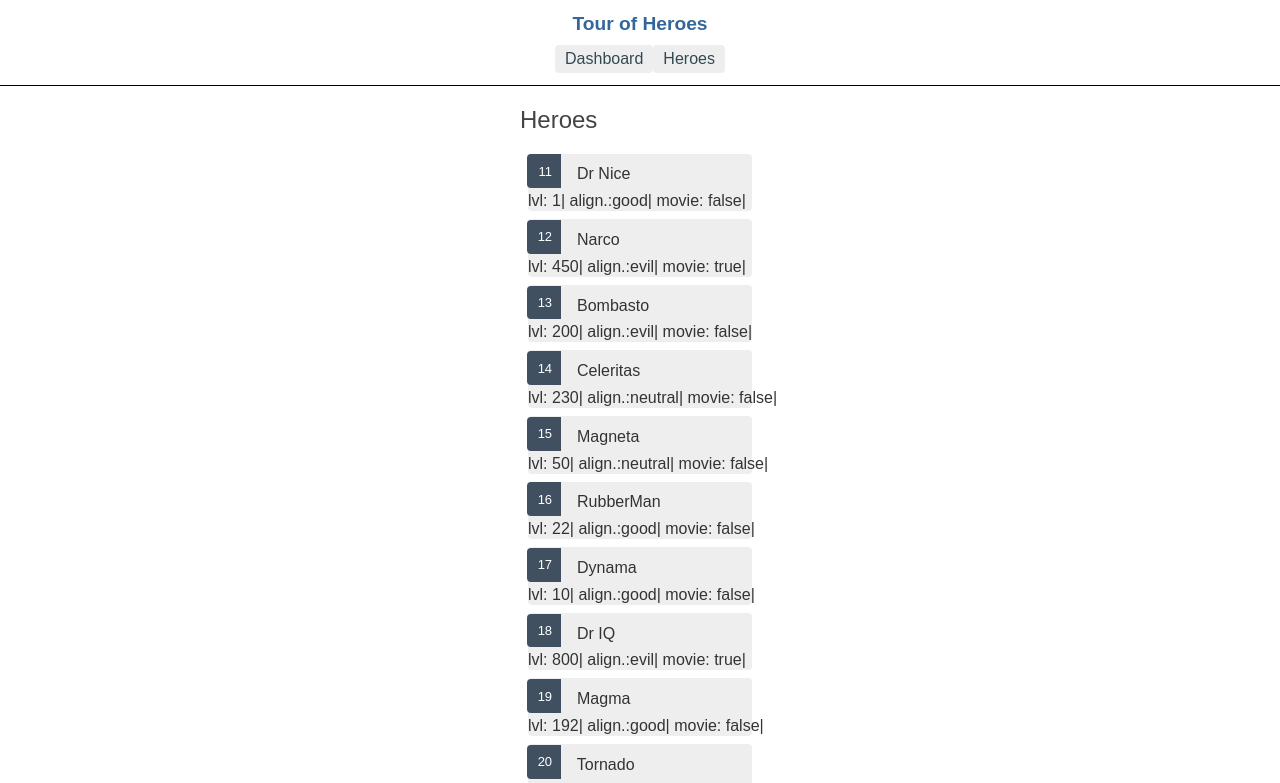
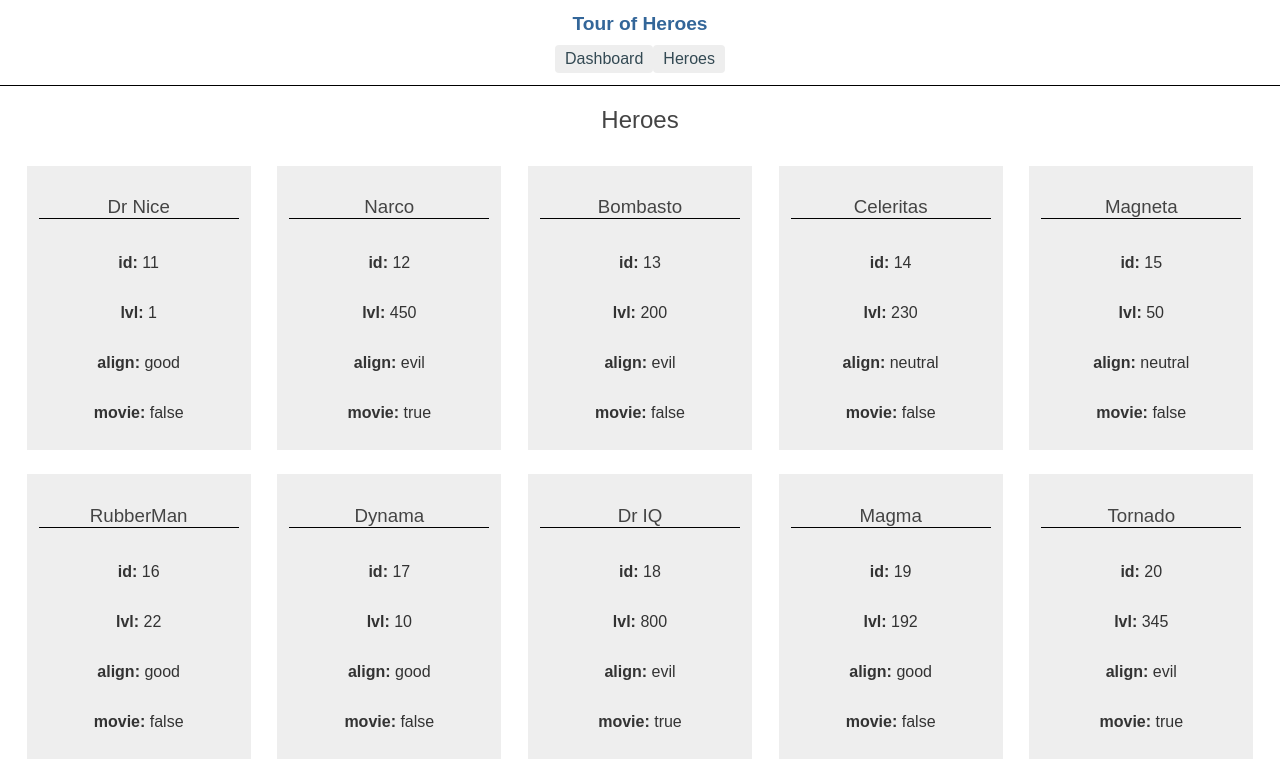
Before and after one commit to lantos14/tour-of-heroes-tutorial, an Angular app: page /heroes in a window 1280 px wide. Shown: the top 783 px of the page. Built offline with nearby package versions, Linux system fonts and the light colour scheme.

Commit message:
REFACT: hero list component routing to details page

```diff
--- a/src/app/hero-detail/hero-detail.component.html
+++ b/src/app/hero-detail/hero-detail.component.html
@@ -1,4 +1,4 @@
-<div *ngIf="hero" class="hero-detail">
+<div *ngIf="hero" class="hero-detail" routerLink="/detail/{{hero.id}}">
 
     <h2>{{hero.name | uppercase}} Details</h2>
     <div><span>id: </span>{{hero.id}}</div>
--- a/src/app/heroes/heroes.component.css
+++ b/src/app/heroes/heroes.component.css
@@ -1,36 +1,37 @@
 /* HeroesComponent's private CSS styles */
-.heroes {
-  margin: 0 0 2em 0;
+
+ul {
   list-style-type: none;
-  padding: 0;
-  width: 15em;
-}
-.heroes li {
-  position: relative;
-  cursor: pointer;
-  background-color: #EEE;
-  margin: .5em;
-  padding: .3em 0;
-  height: 3em;
-  border-radius: 4px;
+  padding: unset;
+  display: flex;
+  justify-content: space-evenly;
+  flex-wrap: wrap;
 }
 
-.heroes li:hover {
-  color: #607D8B;
-  background-color: #DDD;
-  left: .1em;
+h2, h3 {
+  text-align: center;
 }
 
-.heroes a {
-  color: #333;
-  text-decoration: none;
-  position: relative;
-  display: block;
-  width: 280px;
+h3 {
+  border-bottom: 1px solid black;
 }
 
-.heroes a:hover {
-  color:#607D8B;
+.hero-card {
+  background-color: #EEE;
+  width: 200px;
+  padding: 12px;
+  margin: 12px 0;
+}
+
+.hero-card:hover {
+  background-color: #DDD;
+}
+
+.hero-data {
+  display: flex;
+  flex-direction: column;
+  justify-content: center;
+  align-items: center;
 }
 
 .heroes .badge {
--- a/src/app/heroes/heroes.component.html
+++ b/src/app/heroes/heroes.component.html
@@ -2,12 +2,14 @@
 
 <ul class="heroes">
   <li *ngFor="let hero of heroes">
-    <a routerLink="/detail/{{hero.id}}">
-      <span class="badge">{{ hero.id }}</span>
-      {{ hero.name }} <br>
-      lvl: {{ hero.powerLevel }}|
-      align.:{{ hero.alignment }}|
-      movie: {{ hero.hasOwnMovie }}|
-    </a>
+    <div class="hero-card" (click)="onHeroClick(hero)">
+      <h3>{{ hero.name }}</h3>
+      <div class="hero-data">
+        <p><b>id:</b> {{ hero.id }}</p>
+        <p><b>lvl:</b> {{ hero.powerLevel }}</p>
+        <p><b>align:</b> {{ hero.alignment }}</p>
+        <p><b>movie:</b> {{ hero.hasOwnMovie }}</p>
+      </div>
+    </div>
   </li>
 </ul>
--- a/src/app/heroes/heroes.component.ts
+++ b/src/app/heroes/heroes.component.ts
@@ -1,6 +1,7 @@
 import { Component, OnInit } from '@angular/core';
 import { Hero } from '../hero/hero';
 import { HeroService } from '../services/hero/hero.service';
+import { Router } from '@angular/router';
 
 @Component({
   selector: 'app-heroes',
@@ -11,7 +12,8 @@ export class HeroesComponent implements OnInit {
   heroes: Hero[];
 
   constructor(
-    private heroService: HeroService
+    private heroService: HeroService,
+    private router: Router,
   ) { }
 
   getHeroes(): void {
@@ -23,4 +25,8 @@ export class HeroesComponent implements OnInit {
     this.getHeroes();
   }
 
+  onHeroClick(hero): void {
+    console.log(hero);
+    this.router.navigateByUrl(`/detail/${hero.id}`);
+  }
 }
```
